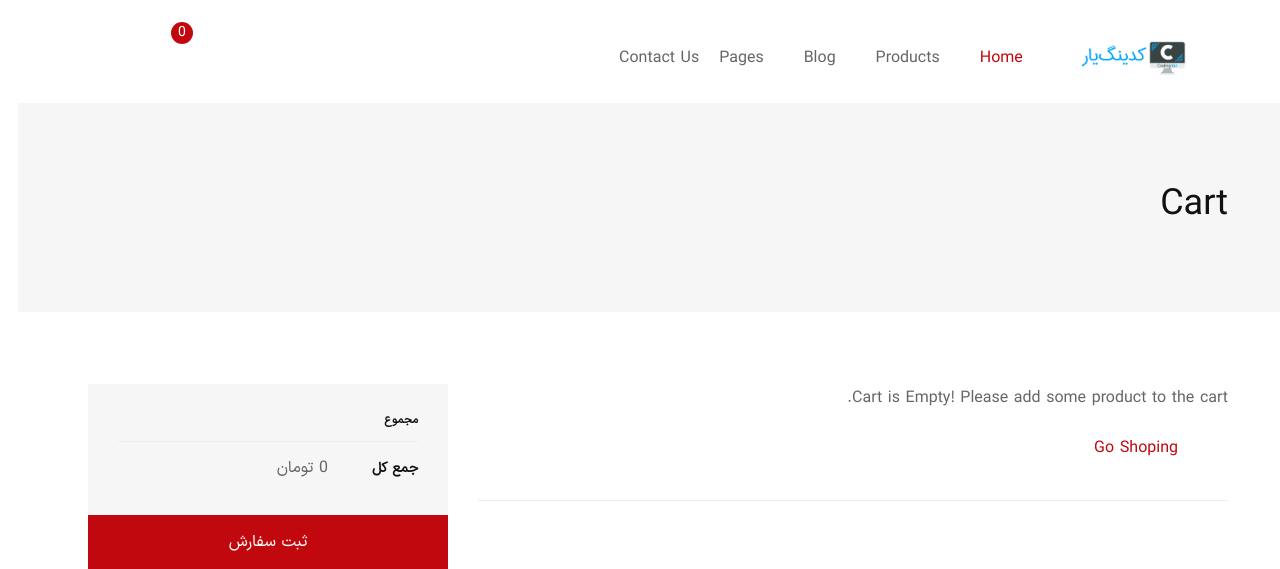
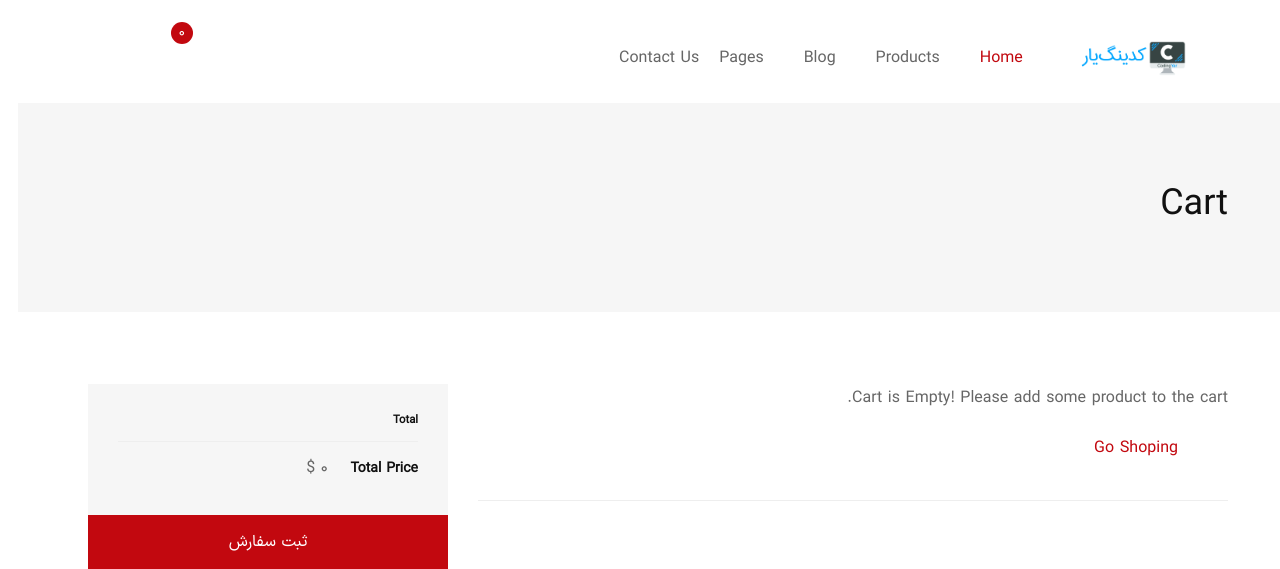
Before and after one commit to rezashahrokhi27/onlineshop, a Django app: page /cart/ in a window 1280 px wide. Shown: the top 569 px of the page. Run offline with Django 4.2, Linux system fonts and the light colour scheme; parts of the project's set-up code (start-up, migrations or seed data) failed here and were passed over; some libraries are stand-ins or nearby versions; some web fonts are replaced.

```diff
--- a/cart/templates/cart/cart_detail.html
+++ b/cart/templates/cart/cart_detail.html
@@ -2,6 +2,8 @@
 {% load static %}
 {% load crispy_forms_tags %}
 {% load i18n %}
+{% load humanize %}
+{% load persian_translation_tags %}
 
 
 {% block page_title %}
@@ -51,7 +53,7 @@
                                                     </td>
                                                     <td class="product-price">
                                                             <span class="product-price-wrapper">
-                                                                <span class="money">{{item.product_obj.price}} تومان</span>
+                                                                <span class="money">{{item.product_obj.price|intcomma:False|translate_number}} {% trans '$' %}</span>
                                                             </span>
                                                     </td>
                                                     <td class="product-quantity">
@@ -73,7 +75,7 @@
                                                     </td>
                                                     <td class="product-total-price">
                                                             <span class="product-price-wrapper">
-                                                                <span class="money">{{item.total_price}} تومان</span>
+                                                                <span class="money">{{item.total_price|intcomma:False|translate_number}} {% trans '$' %}</span>
                                                             </span>
                                                     </td>
                                                 </tr>
@@ -102,7 +104,7 @@
                     <div class="col-lg-4">
                         <div class="cart-collaterals">
                             <div class="cart-totals">
-                                <h5 class="font-size-14 font-bold mb--15">مجموع</h5>
+                                <h5 class="font-size-14 font-bold mb--15">{% trans 'Total' %}</h5>
                                 <div class="cart-calculator">
 {#                                    <div class="cart-calculator__item">#}
 {#                                        <div class="cart-calculator__item--head">#}
@@ -114,11 +116,11 @@
 {#                                    </div>#}
                                     <div class="cart-calculator__item order-total">
                                         <div class="cart-calculator__item--head">
-                                            <span>جمع کل</span>
+                                            <span>{% trans 'Total Price' %}</span>
                                         </div>
                                         <div class="cart-calculator__item--value">
                                                 <span class="product-price-wrapper">
-                                                    <span class="money">{{cart.get_total}} تومان</span>
+                                                    <span class="money">{{cart.get_total|intcomma:False|translate_number}} {% trans '$' %}</span>
                                                 </span>
                                         </div>
                                     </div>
--- a/cart/templates/cart/cart_slidbar.html
+++ b/cart/templates/cart/cart_slidbar.html
@@ -1,5 +1,7 @@
 {% load i18n %}
 {% load static %}
+{% load humanize %}
+{% load persian_translation_tags %}
 
 <!-- Mini Cart Start -->
     <aside class="mini-cart" id="miniCart">
@@ -28,7 +30,7 @@
                                 </a>
                             </span>
                             <span class="mini-cart__product__quantity">
-                                <span>{{item.product_obj.price}} تومان</span> &#215; <span>{{item.quantity}}</span>
+                                <span>{{item.product_obj.price|intcomma:False|translate_number}} {% trans '$' %}</span> &#215; <span>{{item.quantity}}</span>
                             </span>
                         </div>
                     </li>
@@ -37,7 +39,7 @@
 
                 <div class="mini-cart__total">
                     <span>{% trans 'Total' %}</span>
-                    <span class="ammount">{{cart.get_total}} تومان</span>
+                    <span class="ammount">{{cart.get_total|intcomma:False|translate_number}} {% trans '$' %}</span>
                 </div>
                 <div class="mini-cart__buttons">
                     <a href="{% url 'cart:cart_detail' %}" class="btn btn-fullwidth btn-bg-sand mb--20">{% trans 'cart' %}</a>
--- a/config/settings.py
+++ b/config/settings.py
@@ -42,6 +42,7 @@ INSTALLED_APPS = [
     'django.contrib.sessions',
     'django.contrib.messages',
     'django.contrib.staticfiles',
+    'django.contrib.humanize',
 
     # third party apps
     'jalali_date',
@@ -49,12 +50,14 @@ INSTALLED_APPS = [
     'crispy_forms',
     'allauth',
     'allauth.account',
+    'ckeditor',
 
     # local apps
     'cart.apps.CartConfig',
     'accounts',
     'pages',
     'products',
+    'persian_translate',
 ]
 
 MIDDLEWARE = [
@@ -159,6 +162,7 @@ USE_TZ = True
 
 STATIC_URL = 'static/'
 STATICFILES_DIRS = [str(BASE_DIR.joinpath('static'))]
+STATIC_ROOT = str(BASE_DIR.joinpath('staticfiles'))
 
 # Media
 MEDIA_URL = '/media/'
--- a/requirements.txt
+++ b/requirements.txt
@@ -9,9 +9,11 @@ dj-email-url==1.0.6
 Django==4.0.2
 django-allauth==0.52.0
 django-cache-url==3.4.4
+django-ckeditor==6.5.1
 django-crispy-forms==1.14.0
 django-jalali-date==1.0.1
 django-jazzmin==2.6.0
+django-js-asset==2.0.0
 django-rosetta==0.9.8
 environs==9.5.0
 idna==3.4
--- a/templates/_base.html
+++ b/templates/_base.html
@@ -1,5 +1,8 @@
 {% load static %}
 {% load i18n %}
+{% load persian_translation_tags %}
+{% load humanize %}
+
 <!DOCTYPE HTML PUBLIC "-//W3C//DTD HTML 4.01//EN" "http://www.w3.org/TR/html4/strict.dtd">
 <html lang="en">
 <head>
@@ -111,7 +114,7 @@
                                 <li class="header-toolbar__item mini-cart-item">
                                     <a href="#miniCart" class="header-toolbar__btn toolbar-btn mini-cart-btn">
                                         <i class="flaticon flaticon-shopping-cart"></i>
-                                        <sup class="mini-cart-count">{{ cart|length }}</sup>
+                                        <sup class="mini-cart-count">{{ cart|length|translate_number }}</sup>
                                     </a>
                                 </li>
                                 <li class="header-toolbar__item user-info">
```
Also changed, not shown: cart/locale/fa/LC_MESSAGES/django.po, 2 other files.
